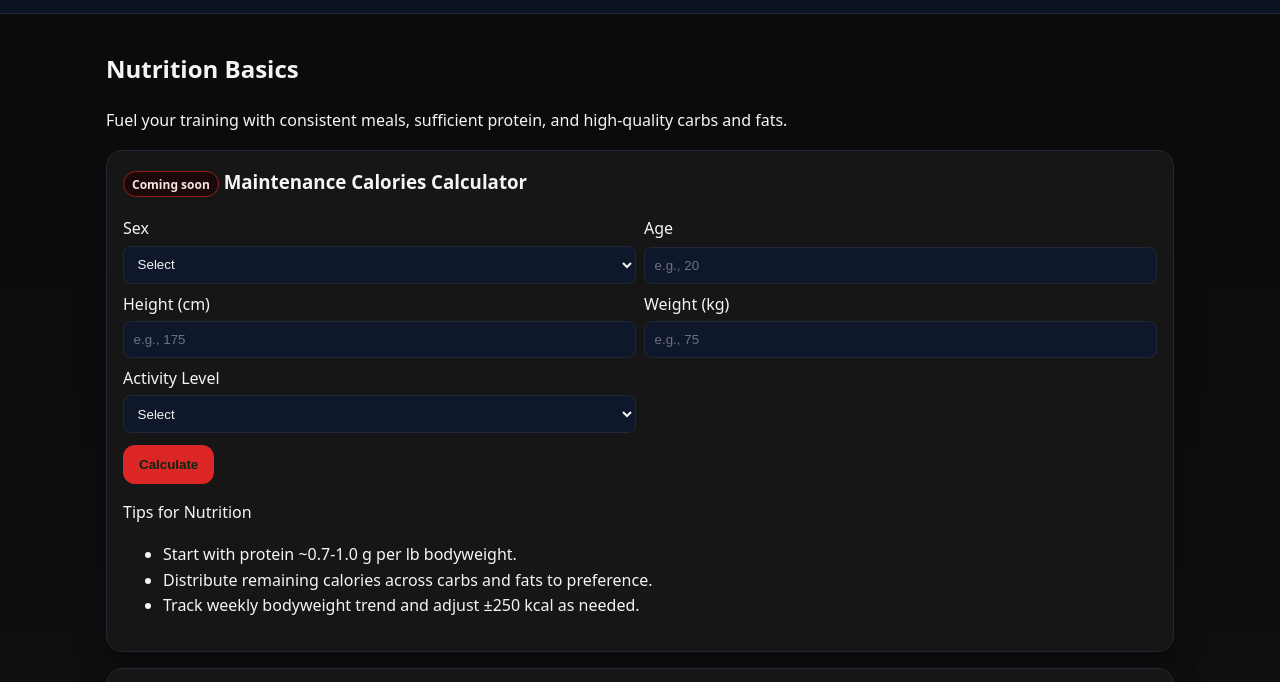
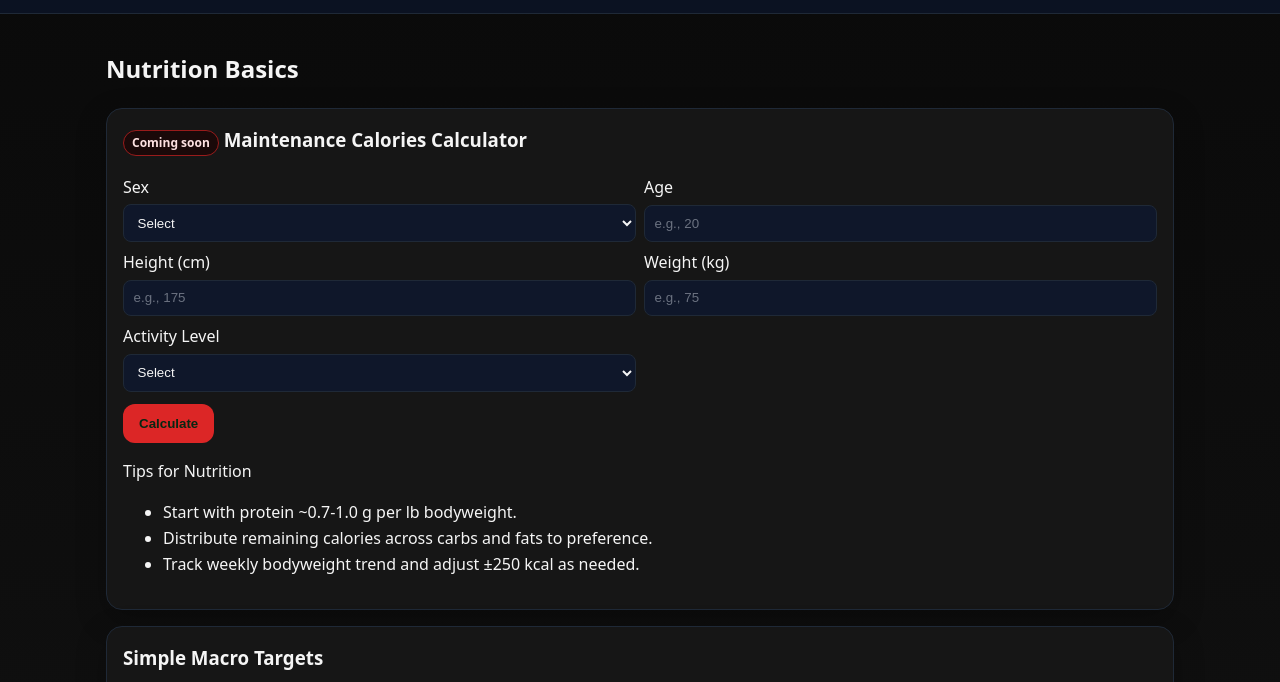
Before and after one commit to Arkonzzz/CS200-Website-Fall2025, a plain HTML site: page nutrition.html in a window 1280 px wide. Shown: the part 59-741 px from the top of the page. Drawn offline with Linux system fonts and the light colour scheme.

Commit message:
removed unused element

```diff
--- a/nutrition.html
+++ b/nutrition.html
@@ -30,7 +30,6 @@
 
 <main id="main" class="container">
     <h2>Nutrition Basics</h2>
-    <p>Fuel your training with consistent meals, sufficient protein, and high-quality carbs and fats.</p>
 
     <section id="maintenance" class="card">
         <h3><span class="badge">Coming soon</span> Maintenance Calories Calculator</h3>
```
